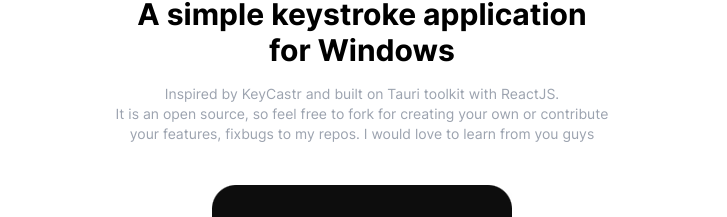
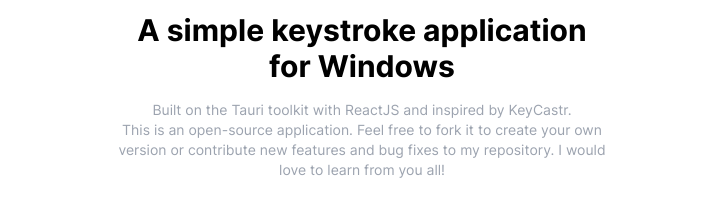
Before and after one commit to hudy9x/keyreader, a React (Vite) app: page / in a window 1280 px wide. Shown: the part 148-365 px from the top of the page, without its empty margins (278-1005 px from the left). Built offline with nearby package versions, Linux system fonts and the light colour scheme.

Commit message:
update content

```diff
--- a/src/App.tsx
+++ b/src/App.tsx
@@ -25,7 +25,7 @@
       />
       <div className="header flex items-center justify-between px-4 py-8">
         <h1>
-          <img src="/keyreader/logo.png" className="inline-block w-12 pr-2" />
+          <img src="/keyreader/logo.png" className="inline-block w-16 pr-2" />
           <span className="font-bold text-gray-800">KeyReader</span>
           <span className="pl-2 text-xs text-gray-400">v0.4.0</span>
         </h1>
@@ -53,10 +53,11 @@
           A simple keystroke application for Windows
         </h2>
         <p className="text-gray-400 text-sm px-4 text-xs sm:text-sm sm:w-[550px] leading-6 mx-auto">
-          Inspired by KeyCastr and built on Tauri toolkit with ReactJS.
-          <br /> It is an open source, so feel free to fork for creating your
-          own or contribute your features, fixbugs to my repos. I would love to
-          learn from you guys
+          Built on the Tauri toolkit with ReactJS and inspired by KeyCastr.{" "}
+          <br />
+          This is an open-source application. Feel free to fork it to create
+          your own version or contribute new features and bug fixes to my
+          repository. I would love to learn from you all!
         </p>
         <img
           src="/keyreader/screenshot.png"
```
